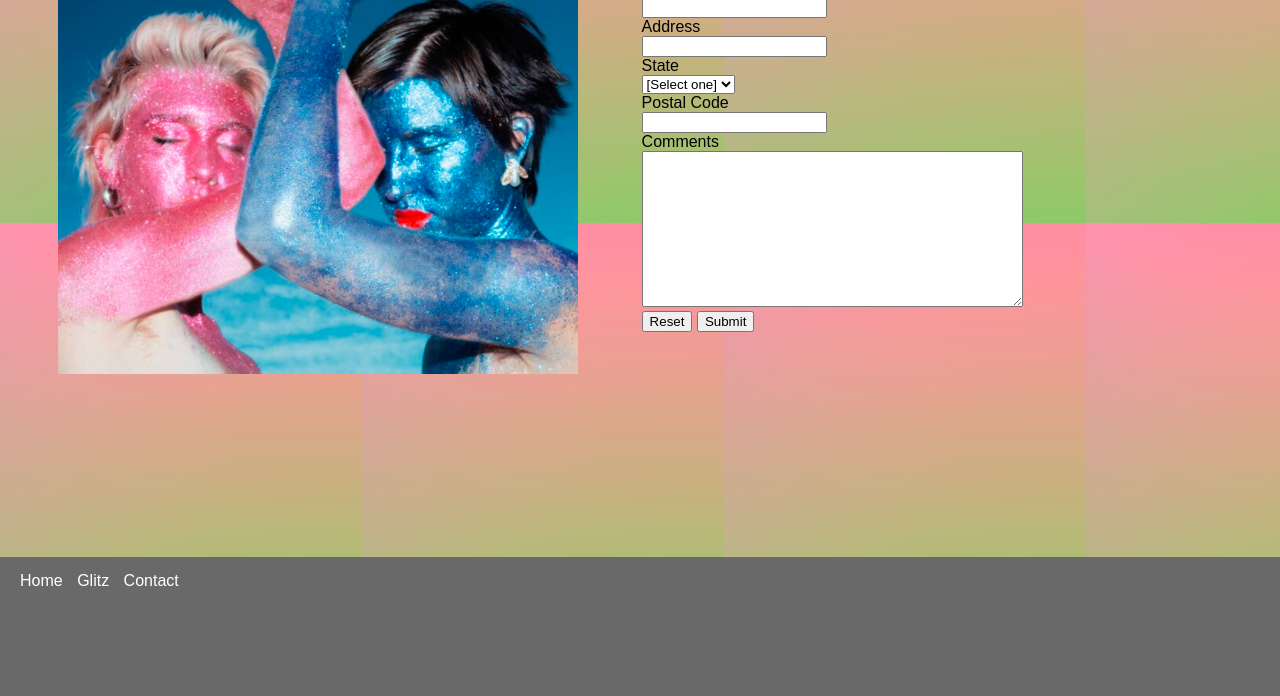
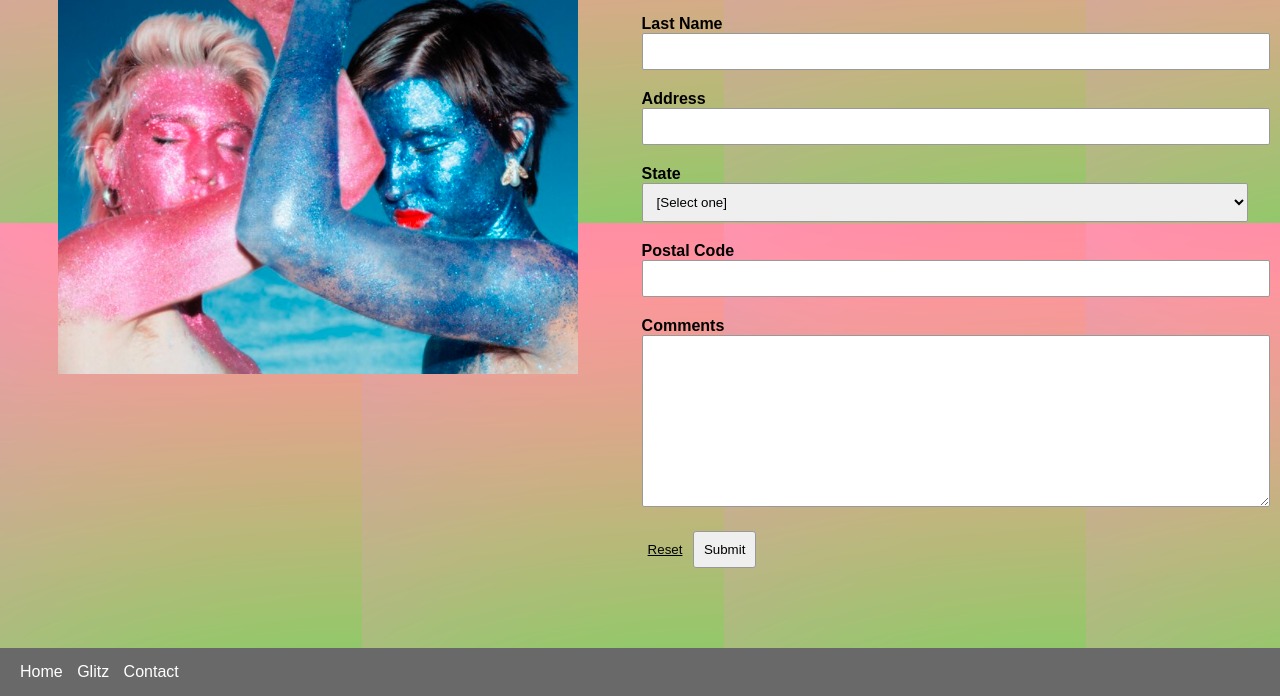
Before and after one commit to DavidDoolittle/BioGlitzz, a plain HTML site: page order.html in a window 1280 px wide. Shown: the part 219-915 px from the top of the page. Before the commit the page ends 824 px from the top, so only its background shows below. Drawn offline with Linux system fonts and the light colour scheme.

Commit message:
styling reset and submit buttons

```diff
--- a/order.html
+++ b/order.html
@@ -6,6 +6,38 @@
     <meta http-equiv="X-UA-Compatible" content="IE=edge">
     <link rel="stylesheet" href="styles.css" type="text/css" >
     <title>BioGlitz</title>
+    <style>
+        .input-group {
+            margin-bottom: 20px;
+        }
+
+        .input-group input,
+        .input-group textarea,
+        .input-group select {
+            padding: 10px;
+            border: solid 1px #999;
+            border-radius: 2px;
+            width: 100%;
+        }
+
+        label {
+            font-weight: 600;
+        }
+
+        input[type="reset"] {
+            background: transparent;
+            border: 0;
+            text-decoration: underline;
+            cursor: pointer;
+        }
+
+        input[type="submit"] {
+            border: solid 1px #999;
+            border-radius: 3px;
+            padding: 10px;
+        }
+
+    </style>
 </head>
 <body>
     <header>
@@ -59,7 +91,8 @@
         <div class="input-group">
           <div><label for="comments">Comments</label></div>
           <div>
-          <textarea name="comments" id="comments" cols="45" rows="10"></textarea>
+            <textarea name="comments" id="comments" cols="30" rows="10"></textarea>
+          </div>
         </div>
 
         <input type="reset" value="Reset" />
```
